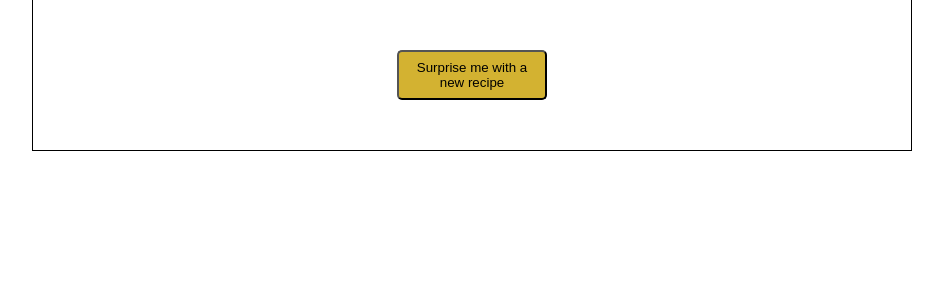
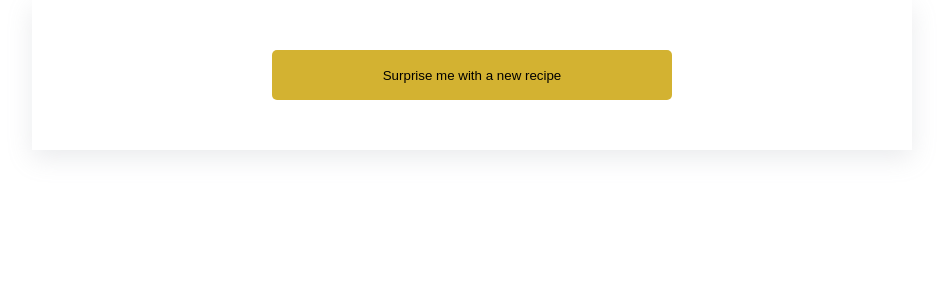
Before and after one commit to alicefirminger/recipeApp, a React (Create React App) app in the folder my-app/: page / in a window 1280 px wide. Shown: the top 300 px of the page, without its empty margins (168-1111 px from the left). Built offline with nearby package versions, Linux system fonts and the light colour scheme.

Commit message:
added more styling with font weights and box shadows

```diff
--- a/my-app/src/components/App/App.css
+++ b/my-app/src/components/App/App.css
@@ -8,24 +8,25 @@
 	font-style: Lato;
 	letter-spacing: 2px;
 	font-size: 20px;
-	border-left: solid 1px black;
-	border-right: solid 1px black;
-	border-bottom: solid 1px black;
+	border: none;
+	box-shadow: rgba(149, 157, 165, 0.2) 0px 8px 24px;
 	padding: 50px;
 }
 
 .instructions {
 	text-align: justify;
 	line-height: 30px;
+	font-weight: 300;
 }
 
 button {
 	background-color: rgb(211, 178, 49);
-	width: 150px;
+	width: 400px;
 	height: 50px;
 	border-radius: 5px;
 	opacity: 1;
 	transition: 0.3s;
+	border-style: none;
 	display: inline-block;
 	text-decoration: none;
 	cursor: pointer;
@@ -33,7 +34,7 @@ button {
 
 .close-button {
 	background-color: #d64933;
-	width: 150px;
+	width: 400px;
 	height: 50px;
 }
 
@@ -51,3 +52,15 @@ ul {
 li {
 	margin-bottom: 30px; /* Adds 10px of margin below each list item */
 }
+
+img {
+	width: 400px;
+	height: auto;
+	border-radius: 20px;
+}
+
+h1,
+h2 {
+	letter-spacing: 5px;
+	font-weight: 200;
+}
--- a/my-app/src/components/RecipeText/index.js
+++ b/my-app/src/components/RecipeText/index.js
@@ -14,6 +14,7 @@ function RecipeText({ setShowRecipe }) {
 			setRecipe(data.meals[0].strMeal);
 			setInstructions(data.meals[0].strInstructions);
 			setImage(data.meals[0].strMealThumb);
+
 			console.log("RecipeText component rendered");
 
 			// console.log(data.meals[0].strMeal)
@@ -33,9 +34,7 @@ function RecipeText({ setShowRecipe }) {
 			<h1>{recipe}</h1>
 			<img
 				src={image}
-				alt="img of meal"
-				style={{ width: "400px", height: "auto" }}
-			/>
+				alt="img of meal"/>
 			<div className="recipe-container">
 				<h2>Recipe Instructions:</h2>
 				<ul className="instructions">{instructionItems}</ul>
```
